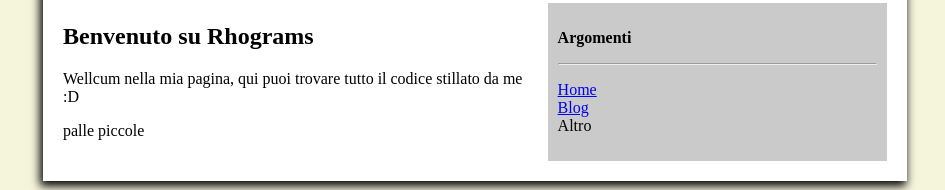
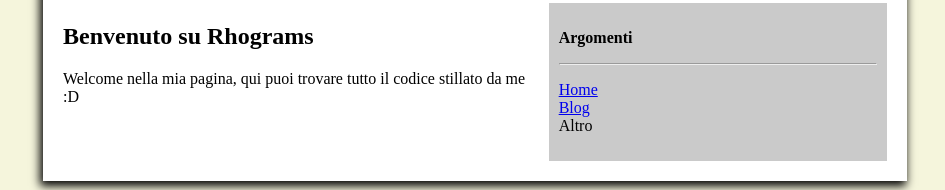
Before and after one commit to Rhogrammer/Blog-V1, a plain HTML site: page index.html in a window 1280 px wide. Shown: the part 502-692 px from the top of the page, without its empty margins (165-1110 px from the left). Drawn offline with Linux system fonts and the light colour scheme.

Commit message:
fix on Index.html

```diff
--- a/index.html
+++ b/index.html
@@ -27,8 +27,7 @@
             <div class="content">
                 <div class="text">
                     <h2>Benvenuto su Rhograms</h2>
-                    <p>Wellcum nella mia pagina, qui puoi trovare tutto il codice stillato da me :D</p>
-                    <p>palle piccole</p>
+                    <p>Welcome nella mia pagina, qui puoi trovare tutto il codice stillato da me :D</p>
                 </div>
                 <div class="sidebar">
                     <p><strong>Argomenti</strong></p>
```
